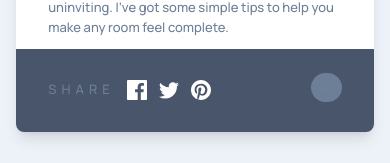
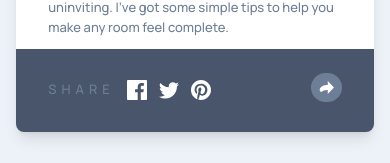
Before and after one commit to flaviare1s/article-preview-component, a React (Vite) app: page / in a window 390 px wide. Both pictures are taken after a click on the button 326 px from the left and 656 px from the top of the page. Shown: the part 575-738 px from the top of the page. Built offline with nearby package versions, Linux system fonts and the light colour scheme.

Commit message:
Making the mobile version

```diff
--- a/src/components/ShareComponent.jsx
+++ b/src/components/ShareComponent.jsx
@@ -1,4 +1,4 @@
-import share from '../assets/icon-share.svg'
+import shareWhite from '../assets/icon-share-white.svg'
 import facebook from '../assets/icon-facebook.svg'
 import twitter from '../assets/icon-twitter.svg'
 import pinterest from '../assets/icon-pinterest.svg'
@@ -20,7 +20,7 @@ export const ShareComponent = ({ setShowShare, setShowAvatar }) => {
         <a href="#"><img src={ pinterest } alt="Pinterest Icon" /></a>
         </div>
         <div>
-            <button><img className='bg-desaturatedDarkBlue text-white p-2 rounded-full' src={ share } alt="Share Icon" /></button>
+            <button><img className='bg-desaturatedDarkBlue p-2 rounded-full' src={ shareWhite } alt="Share Icon" /></button>
         </div>
     </div>
   )
```
Also changed, not shown: src/assets/icon-share-white.svg (added).
